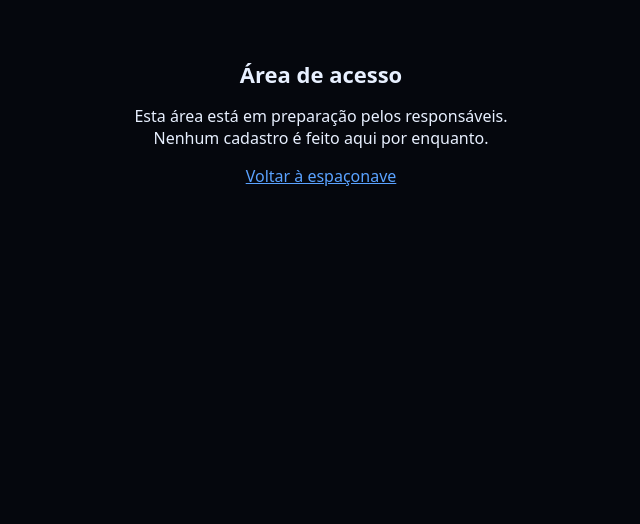
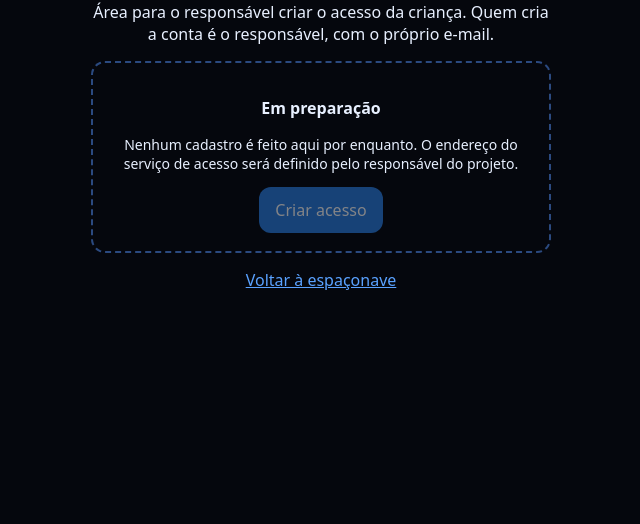
Before and after one commit to winiciusalves-bot/Aulas-, a plain HTML site: page espaconave/login/index.html in a window 1280 px wide. Shown: the part 276-800 px from the top of the page, without its empty margins (319-959 px from the left). Drawn offline with Linux system fonts and the light colour scheme.

Commit message:
Espaçonave: espaço reservado para criar acesso, sem servidor definido
Claude-Session: https://claude.ai/code/session_014tUBt8CmpQRa8UVzrgLHFt

```diff
--- a/espaconave/login/index.html
+++ b/espaconave/login/index.html
@@ -1,4 +1,9 @@
 <!doctype html>
-<html lang="pt-BR"><head><meta charset="utf-8"><meta name="viewport" content="width=device-width,initial-scale=1"><title>Acesso</title>
-<style>body{margin:0;min-height:100vh;display:flex;align-items:center;justify-content:center;background:#05070d;color:#e8f0ff;font-family:system-ui,sans-serif;padding:16px;box-sizing:border-box}main{max-width:420px;text-align:center}a{color:#5aa2ff}</style></head>
-<body><main><h1 style="font-size:22px">Área de acesso</h1><p>Esta área está em preparação pelos responsáveis. Nenhum cadastro é feito aqui por enquanto.</p><p><a href="../">Voltar à espaçonave</a></p></main></body></html>
+<html lang="pt-BR"><head><meta charset="utf-8"><meta name="viewport" content="width=device-width,initial-scale=1"><title>Criar acesso</title>
+<style>body{margin:0;min-height:100vh;display:flex;align-items:center;justify-content:center;background:#05070d;color:#e8f0ff;font-family:system-ui,sans-serif;padding:16px;box-sizing:border-box}main{max-width:460px;text-align:center}a{color:#5aa2ff}.box{border:2px dashed #2b4a80;border-radius:14px;padding:18px;margin:16px 0}.btn{display:inline-block;background:#2a7de1;color:#fff;border-radius:12px;padding:12px 16px;text-decoration:none;opacity:.5;pointer-events:none}</style></head>
+<body><main><h1 style="font-size:22px">Criar acesso</h1>
+<p>Área para o responsável criar o acesso da criança. Quem cria a conta é o responsável, com o próprio e-mail.</p>
+<div class="box"><p><strong>Em preparação</strong></p><p class="help" style="font-size:14px">Nenhum cadastro é feito aqui por enquanto. O endereço do serviço de acesso será definido pelo responsável do projeto.</p>
+<!-- PLACEHOLDER: trocar href pelo endereço do serviço de acesso quando definido -->
+<a class="btn" href="#" aria-disabled="true">Criar acesso</a></div>
+<p><a href="../">Voltar à espaçonave</a></p></main></body></html>
```
